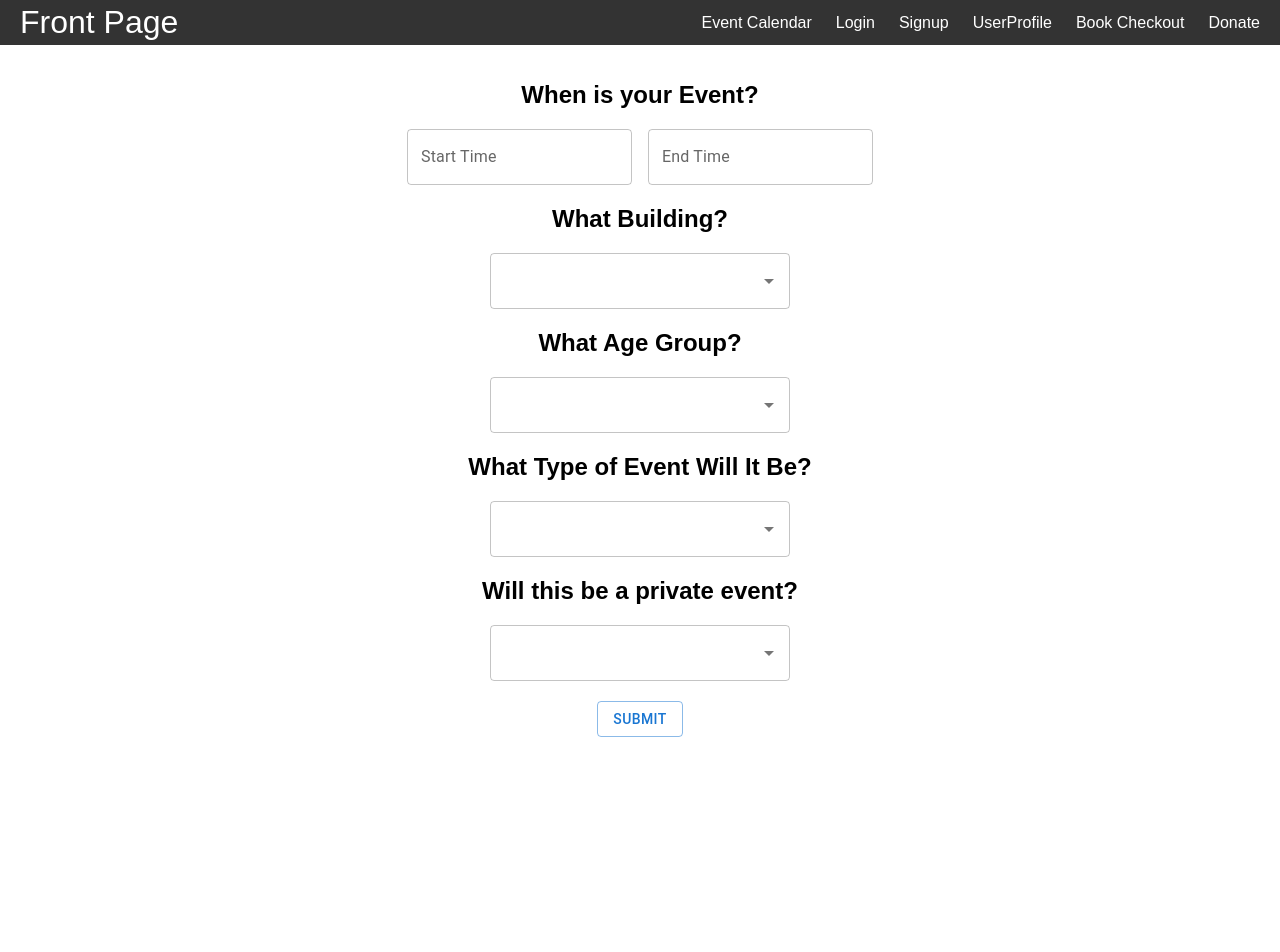
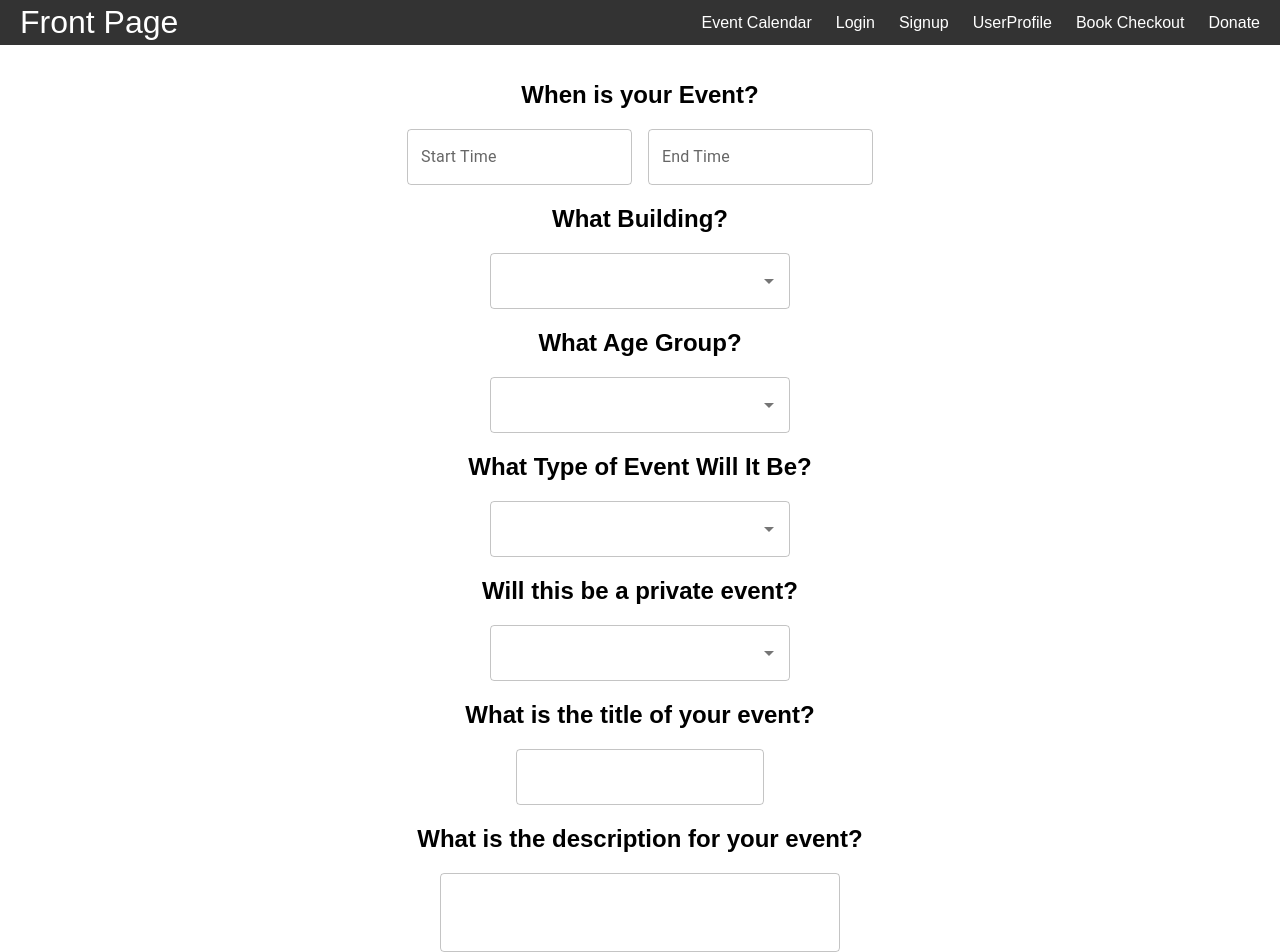
Before and after one commit to liamlecs/Database-Project-CS3380-T12, a React (Vite) app in the folder libraryApp/: page /createevent in a window 1280 px wide. Shown: the top 952 px of the page. Before the commit the page ends 800 px from the top, so only its background shows below. Built offline with nearby package versions, Linux system fonts and the light colour scheme.

Commit message:
added title and description into db and made eventscalendar correctl display info

```diff
--- a/libraryApp/src/components/CreateEvent.tsx
+++ b/libraryApp/src/components/CreateEvent.tsx
@@ -1,9 +1,19 @@
-import { Autocomplete, Box, Stack, TextField } from "@mui/material";
+import {
+  Autocomplete,
+  Box,
+  FilledTextFieldProps,
+  OutlinedTextFieldProps,
+  Stack,
+  StandardTextFieldProps,
+  TextField,
+  TextFieldVariants,
+} from "@mui/material";
 import type { Dayjs } from "dayjs";
 import { DateTimePicker } from "@mui/x-date-pickers";
 import { AdapterDayjs } from "@mui/x-date-pickers/AdapterDayjs";
 import { LocalizationProvider } from "@mui/x-date-pickers/LocalizationProvider";
 import Button from "@mui/material/Button";
+import { JSX } from "react/jsx-runtime";
 
 class EventDetails {
   eventID?: number;
@@ -13,6 +23,8 @@ class EventDetails {
   ageGroup?: number;
   categoryID?: number;
   isPrivate?: boolean;
+  title?: string;
+  description?: string;
 
   getEventID(): number | undefined {
     return this.eventID;
@@ -68,6 +80,20 @@ class EventDetails {
   setIsPrivate(privateStatus: boolean): void {
     this.isPrivate = privateStatus;
   }
+
+  getTitle(): string | undefined {
+    return this.title;
+  }
+  setTitle(loc: string): void {
+    this.title = loc;
+  }
+
+  getDescription(): string | undefined {
+    return this.description;
+  }
+  setDescription(loc: string): void {
+    this.description = loc;
+  }
 }
 
 const eventdetails = new EventDetails(); //must create an EventID generator eventually
@@ -82,6 +108,8 @@ const handleSubmit = async () => {
     ageGroup: eventdetails.getAgeGroup() || 0, // Default to 0 if null
     categoryId: eventdetails.getCategoryID() || 0, // Default to 0 if null
     isPrivate: eventdetails.getIsPrivate() ?? false,
+    title: eventdetails.getTitle() || "",
+    description: eventdetails.getDescription() || "",
   };
 
   try {
@@ -220,10 +248,10 @@ export default function CreateEvent() {
                 case "Educational":
                   eventdetails.setCategoryID(1);
                   break;
-                  case "Social":
+                case "Social":
                   eventdetails.setCategoryID(2);
                   break;
-                  case "Cultural":
+                case "Cultural":
                   eventdetails.setCategoryID(3);
                   break;
               }
@@ -244,12 +272,37 @@ export default function CreateEvent() {
           renderInput={(params) => <TextField {...params} />}
           onChange={(event, newValue) => {
             if (newValue) {
-              if(newValue==="True")
-              eventdetails.setIsPrivate(true);
-            else
-            eventdetails.setIsPrivate(false);
+              if (newValue === "True") eventdetails.setIsPrivate(true);
+              else eventdetails.setIsPrivate(false);
               console.log("Updated Answer Object:", eventdetails);
             }
+          }}
+        />
+      </div>
+      <h2 style={{ marginTop: "20px" }}>What is the title of your event?</h2>
+      <div className="centeredHor" style={{ marginTop: "20px" }}>
+        <TextField
+          id="outlined-basic"
+          variant="outlined"
+          onChange={(event: React.ChangeEvent<HTMLInputElement>) => {
+            const newValue = event.target.value;
+              eventdetails.setTitle(newValue);
+              console.log("Updated Answer Object:", eventdetails);
+          }}
+        />
+      </div>
+      <h2 style={{ marginTop: "20px" }}>What is the description for your event?</h2>
+      <div className="centeredHor" style={{ marginTop: "20px" }}>
+        <TextField
+          id="multiline"
+          multiline
+          minRows={2}
+          maxRows={6}
+          sx={{width:"45ch"}}
+          onChange={(event: React.ChangeEvent<HTMLInputElement>) => {
+            const newValue = event.target.value;
+              eventdetails.setDescription(newValue);
+              console.log("Updated Answer Object:", eventdetails);
           }}
         />
       </div>
--- a/libraryApp/src/components/EventsCalendar.tsx
+++ b/libraryApp/src/components/EventsCalendar.tsx
@@ -38,6 +38,7 @@ class EventsCalendar extends Component<
       }
 
       const events = await response.json();
+      console.log(events);
 
       // Assuming the response is in the correct format to match CalendarEvent structure
       this.setState({
@@ -47,8 +48,8 @@ class EventsCalendar extends Component<
             ...event,
             start: dayjs(event.startTimestamp).toDate(),
             end: dayjs(event.endTimestamp).toDate(),
-            title: "event title", // Assuming title is part of your event
-            description: "event desc", // Assuming description is part of your event
+            title: event.title, // Assuming title is part of your event
+            description: event.description, // Assuming description is part of your event
           };
         }),
       });
@@ -87,7 +88,7 @@ class EventsCalendar extends Component<
             defaultDate={new Date()}
             defaultView="month"
             events={this.state.events}
-            style={{ height: "100vh" }}
+            style={{ height: "85vh" }}
             onSelectEvent={this.handleSelectEvent}
           />
         </div>
```
Also changed, not shown: 11 other files (tests, documents, lock files or other folders).
